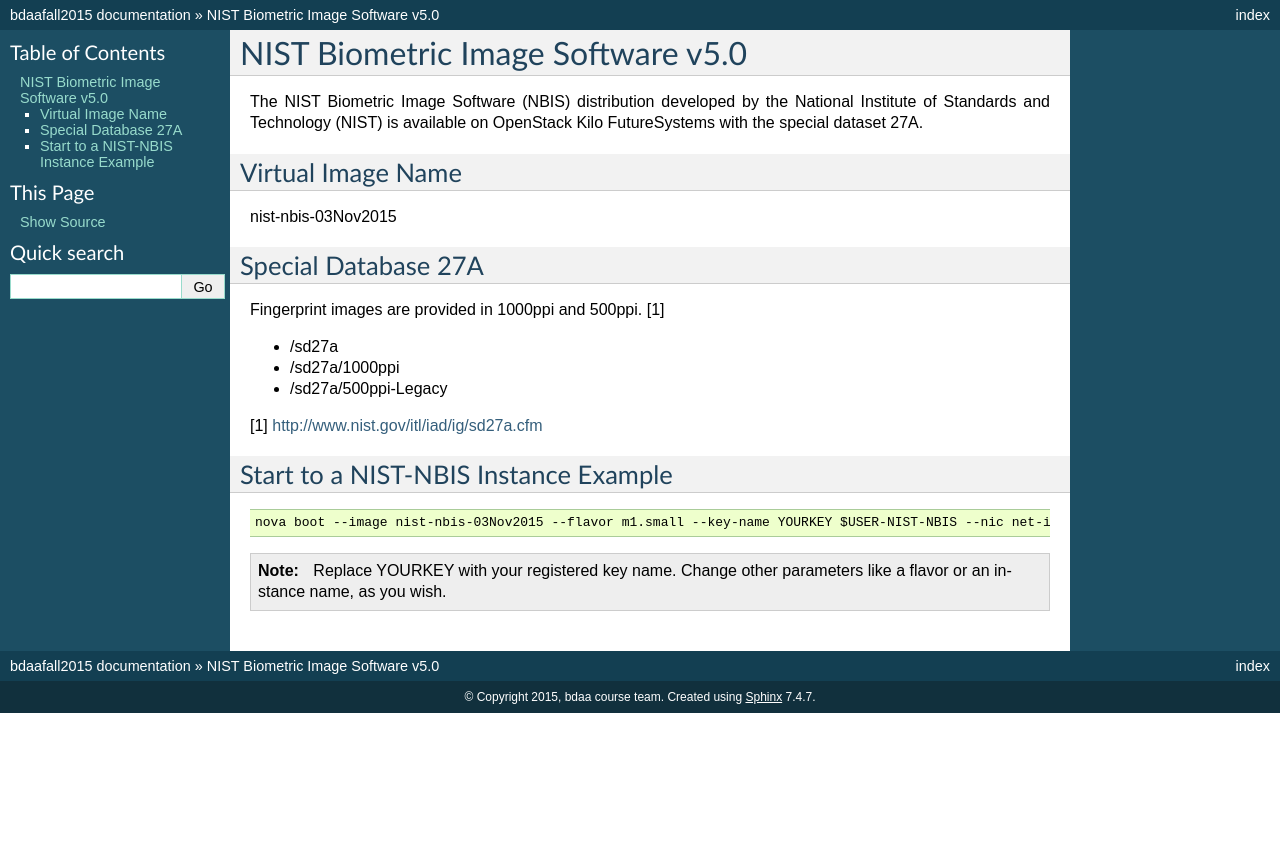
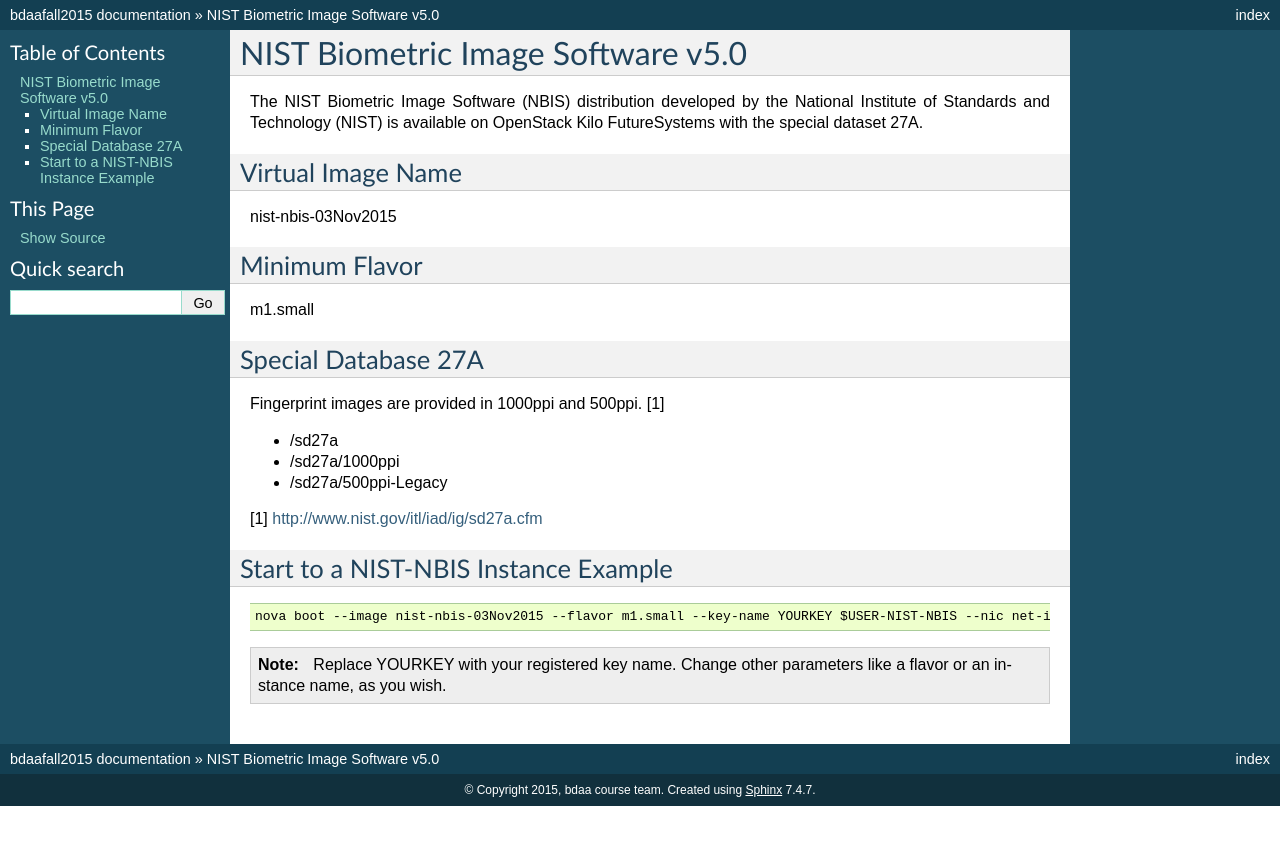
Before and after one commit to cglmoocs/bdaafall2015, a Sphinx documentation site: the page built from docs/source/nist.rst, in a window 1280 px wide. Shown: the top 845 px of the page. Built offline with Sphinx 7.4.7, drawn with Linux system fonts in a browser that asks for light colours.

Commit message:
Update nist.rst

```diff
--- a/docs/source/nist.rst
+++ b/docs/source/nist.rst
@@ -9,6 +9,11 @@
 --------------------
 
 nist-nbis-03Nov2015
+
+Minimum Flavor
+----------------
+
+m1.small
 
 Special Database 27A
 ---------------------
```
